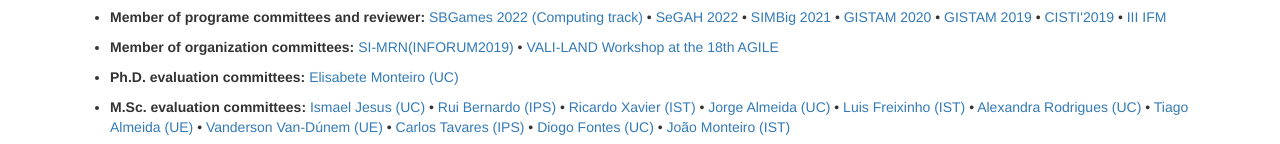
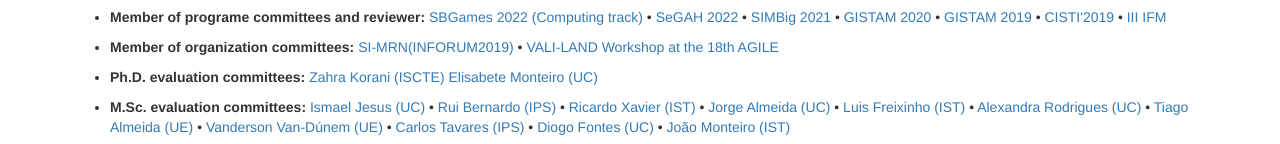
Before and after one commit to jestima/jestima.github.io, a plain HTML site: page index.html in a window 1280 px wide. Shown: the part 6858-7002 px from the top of the page. Drawn offline with nearby package versions, Linux system fonts and the light colour scheme.

Commit message:
list of phd evaluation committees updated

```diff
--- a/index.html
+++ b/index.html
@@ -300,6 +300,7 @@
 				<a href="https://www.geog.uni-heidelberg.de/gis/rich_vgi_preconference.html" target=”_blank”>VALI-LAND Workshop at the 18th AGILE</a>
 			</li>
 			<li><strong>Ph.D. evaluation committees: </strong>
+				<a href="">Zahra Korani (ISCTE)</a>
 				<a href="">Elisabete Monteiro (UC)</a>
 			</li>
 			<li><strong>M.Sc. evaluation committees: </strong>
```
